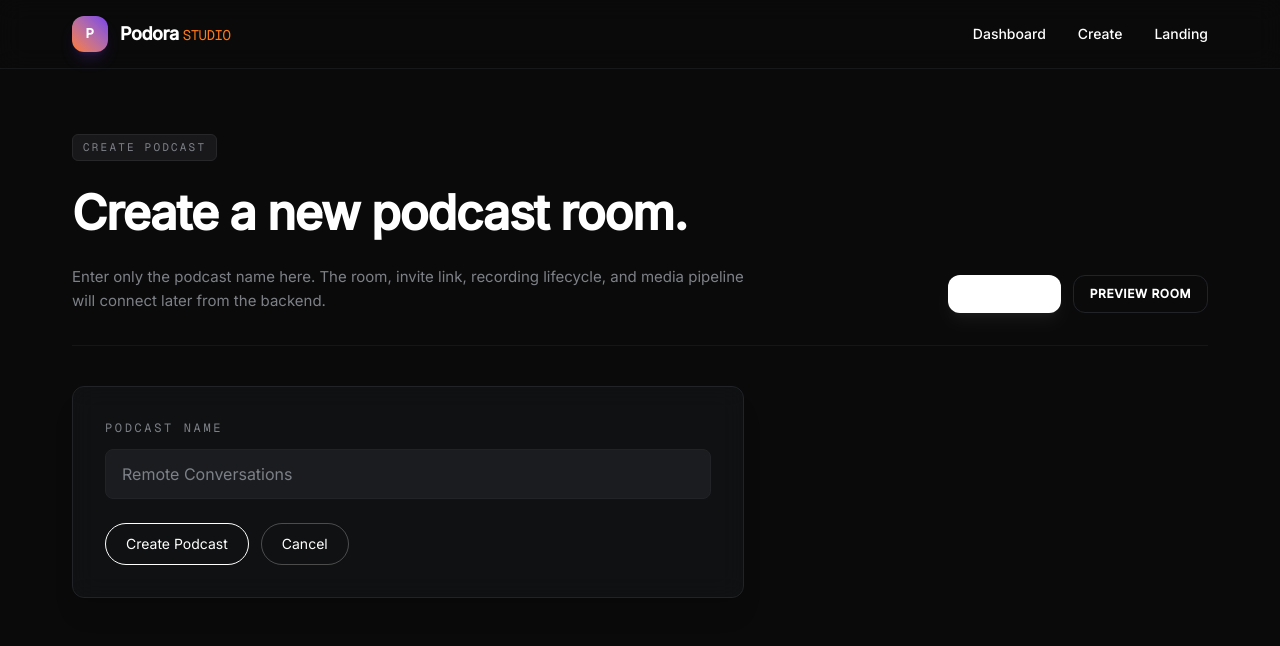
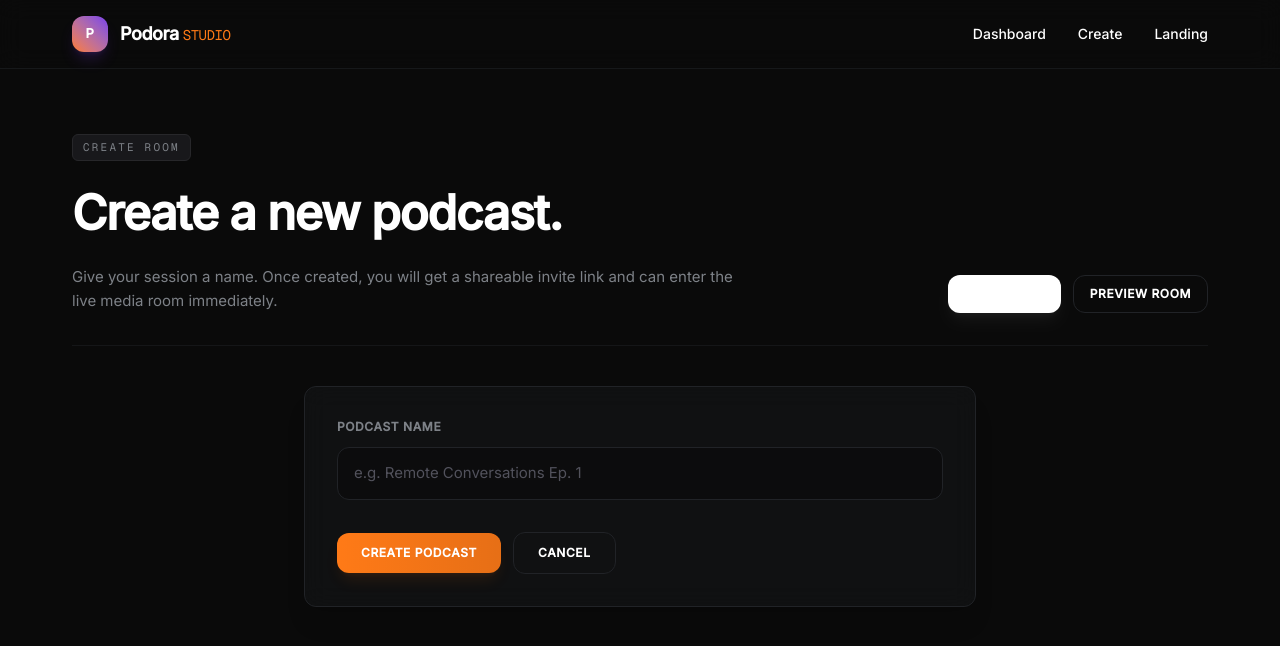
Before and after one commit to avishek0769/Podora-Studio, a React (Vite) app: page /dashboard/create in a window 1280 px wide. Shown: the top 646 px of the page. Built offline with nearby package versions, Linux system fonts and the light colour scheme.

Commit message:
Redesign CreatePodcast page with polished form inputs

```diff
--- a/src/pages/CreatePodcast.tsx
+++ b/src/pages/CreatePodcast.tsx
@@ -8,9 +8,9 @@ function CreatePodcast() {
 
     return (
         <PageShell
-            eyebrow="Create Podcast"
-            title="Create a new podcast room."
-            description="Enter only the podcast name here. The room, invite link, recording lifecycle, and media pipeline will connect later from the backend."
+            eyebrow="Create Room"
+            title="Create a new podcast."
+            description="Give your session a name. Once created, you will get a shareable invite link and can enter the live media room immediately."
             actions={
                 <>
                     <PrimaryButton href="/dashboard">Dashboard</PrimaryButton>
@@ -18,45 +18,49 @@ function CreatePodcast() {
                 </>
             }
         >
-            <Card className="max-w-2xl p-6 sm:p-8">
+            <div className="max-w-2xl mx-auto">
+                <Card className="p-6 sm:p-8">
                     <form
                         className="space-y-6"
                         onSubmit={(event) => {
                             event.preventDefault();
+                            if (podcastName.trim()) {
                                 navigate("/live/pod-003");
+                            }
                         }}
                     >
                         <div>
-                        <label className="block font-mono text-[12px] uppercase tracking-[0.22em] text-body-mid" htmlFor="podcastName">
-                            Podcast name
+                            <label className="block text-xs uppercase tracking-wider text-body-mid font-semibold" htmlFor="podcastName">
+                                Podcast Name
                             </label>
                             <input
                                 id="podcastName"
                                 name="podcastName"
                                 value={podcastName}
                                 onChange={(event) => setPodcastName(event.target.value)}
-                            placeholder="Remote Conversations"
-                            className="mt-3 w-full rounded-lg border border-hairline bg-canvas-soft px-4 py-3 text-[16px] text-white outline-none placeholder:text-body-mid focus:border-white/40"
+                                placeholder="e.g. Remote Conversations Ep. 1"
+                                className="mt-3 w-full rounded-xl border border-hairline bg-canvas/60 px-4 py-3.5 text-[15px] text-white outline-none placeholder:text-zinc-600 focus:border-accent-sunset/50 transition-colors"
+                                required
                             />
                         </div>
 
-                    <div className="flex flex-wrap gap-3">
+                        <div className="flex flex-wrap items-center gap-3 pt-2">
                             <button
                                 type="submit"
-                            className="inline-flex items-center justify-center rounded-full border border-white bg-transparent px-5 py-2.5 text-sm text-white transition-colors hover:bg-white hover:text-canvas"
+                                className="inline-flex items-center justify-center rounded-xl bg-gradient-to-r from-accent-sunset to-accent-sunset/90 px-6 py-3 text-xs font-semibold uppercase tracking-wider text-white hover:opacity-95 transition-opacity cursor-pointer shadow-lg shadow-accent-sunset/10"
                             >
                                 Create Podcast
                             </button>
                             <Link
                                 to="/dashboard"
-                            className="inline-flex items-center justify-center rounded-full border border-white/25 px-5 py-2.5 text-sm text-white transition-colors hover:border-white/45 hover:bg-white/5"
+                                className="inline-flex items-center justify-center rounded-xl border border-hairline bg-transparent px-6 py-3 text-xs font-semibold uppercase tracking-wider text-body hover:border-white/30 hover:bg-white/5 transition-colors"
                             >
                                 Cancel
                             </Link>
                         </div>
                     </form>
-
                 </Card>
+            </div>
         </PageShell>
     );
 }
```
Lines whose indentation alone changed are shown as unchanged.
